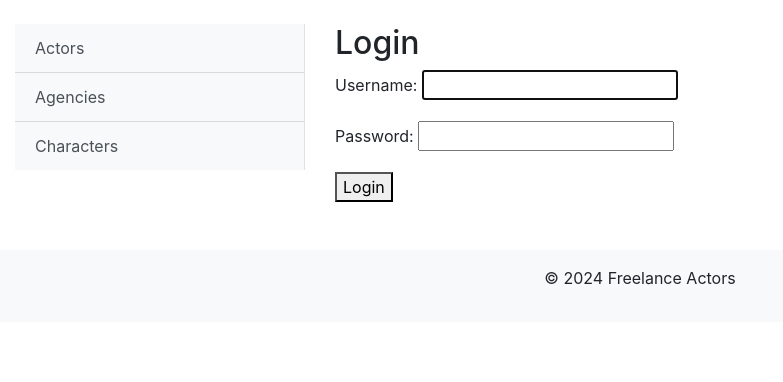
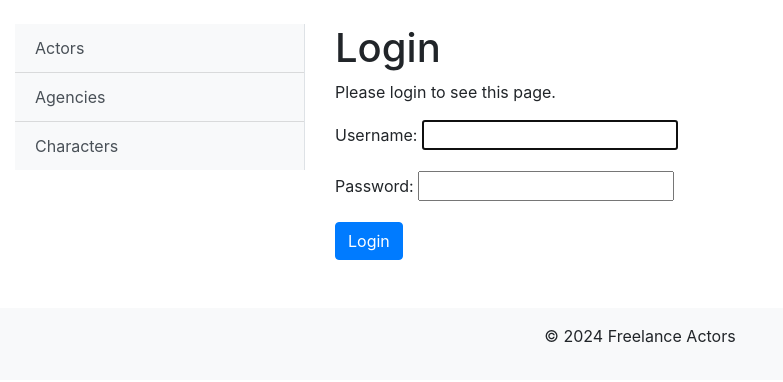
Before and after one commit to panichqa/freelance-actors, a Django app: a page that uses templates/registration/login.html in a window 1280 px wide. Shown: the part 56-438 px from the top of the page, without its empty margins (0-783 px from the left). Run offline with Django 5.2, Linux system fonts and the light colour scheme; parts of the project's set-up code (start-up, migrations or seed data) failed here and were passed over; some libraries are stand-ins or nearby versions.

Commit message:
update login and logout html

```diff
--- a/templates/registration/login.html
+++ b/templates/registration/login.html
@@ -1,10 +1,23 @@
-{% extends 'base.html' %}
+{% extends "base.html" %}
+{% load crispy_forms_filters %}
+{% block content %}
 
-{% block content %}
-  <h2>Login</h2>
-  <form method="post">
-    {% csrf_token %}
-    {{ form.as_p }}
-    <button type="submit">Login</button>
-  </form>
+{% if form.errors %}
+  <p>Your username and password didn't match. Please try again.</p>
+{% endif %}
+
+<h1>Login</h1>
+
+{% if next %}
+  <p>Please login to see this page.</p>
+{% endif %}
+
+<form method="post" action="{% url 'login' %}">
+  {% csrf_token %}
+  {{ form|crispy }}
+
+  <input type="submit" value="Login" class="btn btn-primary" />
+  <input type="hidden" name="next" value="{{ next }}" />
+</form>
+
 {% endblock %}
```
Also changed, not shown: templates/registration/logged_out.html (+4 -3 lines).
